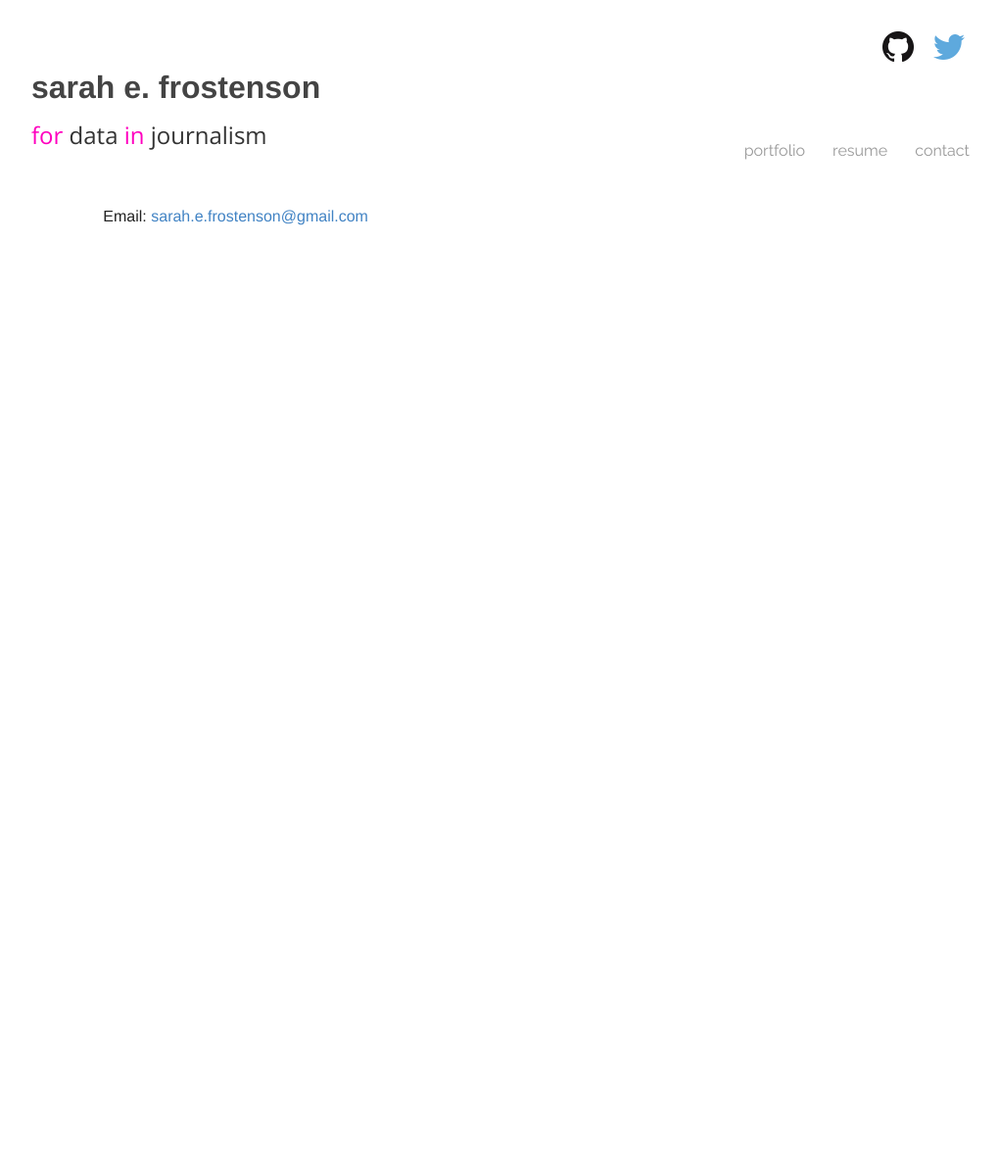
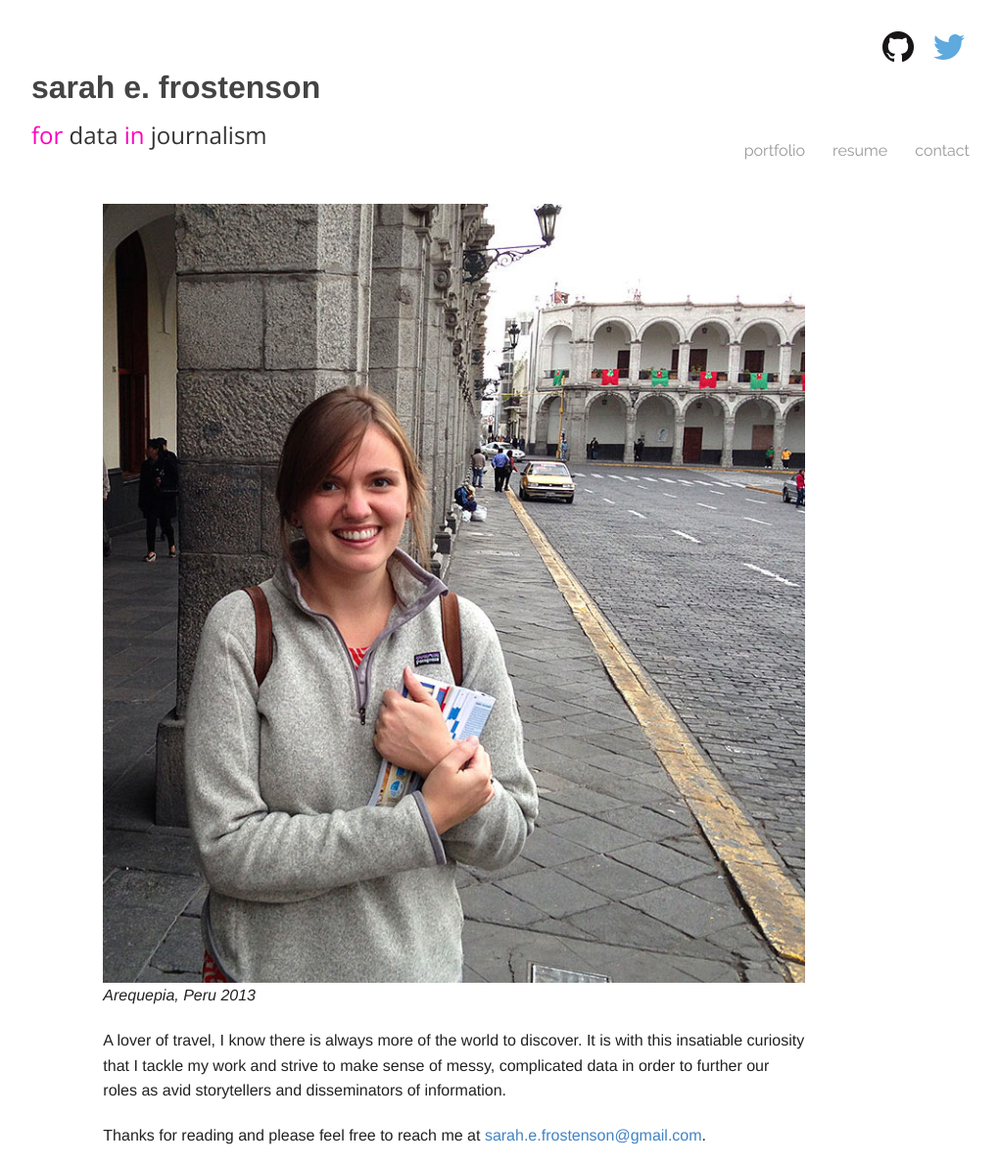
Before and after one commit to sfrostenson/sfrostenson.github.io, a Jekyll site: the page built from contact/index.html, in a window 1280 px wide. Shown: the whole page at 98% size, without its empty margins (123-1143 px from the left). Built offline with Jekyll 4.4.1, drawn with Linux system fonts in a browser that asks for light colours; Markdown is read by kramdown in place of the engine named in the settings; before the commit the page ends 900 px from its top, so only the background shows below that.

Commit message:
contact page

```diff
--- a/contact/index.html
+++ b/contact/index.html
@@ -3,5 +3,9 @@ layout: contact
 title: Contact
 description: Contact Sarah E. Frostenson
 ---
+<img src='/images/contact/me.jpg'/>
 
-<p>Email: <a href="mailto:sarah.e.frostenson@gmail.com">sarah.e.frostenson@gmail.com</a></p>
+<p><em>Arequepia, Peru 2013</em></p>
+<p>A lover of travel, I know there is always more of the world to discover. It is with this insatiable curiosity that I tackle my work and strive to make sense of messy, complicated data in order to further our roles as avid storytellers and disseminators of information.</p>
+
+<p>Thanks for reading and please feel free to reach me at <a href="mailto:sarah.e.frostenson@gmail.com">sarah.e.frostenson@gmail.com</a>.</p>
--- a/projects/foundation-transparency.html
+++ b/projects/foundation-transparency.html
@@ -18,4 +18,4 @@ description: Glass Pockets, GrantCraft and the Reporting Commitment at the Found
 
 <p>Critics maintained that while the Reporting Commitment was a step in the right direction, the information shared wouldn't help grant seekers make better decisions about which foundations are worth approaching.</p>
 
-<p>Aaron Dorfamn, the executive director of the National Committee for Responsive Philanthropy, a watchdog group in Washington, D.C., told me that the biggest barrier isn&#39t access to information. &quotIt&#39s with decision-making power and the fact that many grant makers aren&#39t transparent about how they make decisions and who they are going to fund. It would be useful for grant seekers to know the grant decision-making process, especially smaller nonprofits without multiple development staff members.&quot</p>
+<p>Aaron Dorfamn, the executive director of the National Committee for Responsive Philanthropy, a watchdog group in Washington, D.C., told me that the biggest barrier isn&#39;t access to information. &quot;It&#39;s with decision-making power and the fact that many grant makers aren&#39;t transparent about how they make decisions and who they are going to fund. It would be useful for grant seekers to know the grant decision-making process, especially smaller nonprofits without multiple development staff members.&quot;</p>
--- a/projects/foundations-increase-funding-for-data-projects.html
+++ b/projects/foundations-increase-funding-for-data-projects.html
@@ -14,10 +14,10 @@ description: Bill &amp; Melinda Gates Foundation, Robert Wood Johnson Foundation
 
 <p>The Gates grants are one in a handful of new philanthropic efforts to draw on complex sets of data to tackle humanitarian challenges. More are likely to come soon, say experts.</p>
 
-<p>&quotAll this hype around data is making nonprofits and government pay more attention,&quot says Rayid Ghani, chief scientist for President Obama&#39s reelection campaign and founder of a fellowship program that pairs data-science students with charities and government agencies. &quotFoundations have the power to direct what companies and nonprofits do and are pushing to make nonprofits more data savvy and better data collectors.&quot</p>
+<p>&quot;All this hype around data is making nonprofits and government pay more attention,&quot; says Rayid Ghani, chief scientist for President Obama&#39;s reelection campaign and founder of a fellowship program that pairs data-science students with charities and government agencies. &quot;Foundations have the power to direct what companies and nonprofits do and are pushing to make nonprofits more data savvy and better data collectors.&quot;</p>
 
 <p>Last summer the John S. and James L. Knight Foundation put out a call for projects that use sets of data to improve public health. The foundation plans to award $2.2-million in grants to a handful of groups, with recipients to be announced in January. In September, 40 semifinalists were selected from a pool of 686 applications.</p>
 
-<p>&quotWe&#39ve received entries that use existing health databases or crowdsourcing to develop databases that don&#39t exist,&quot says Michael Maness, a vice president at the foundation.</p>
+<p>&quot;We&#39;ve received entries that use existing health databases or crowdsourcing to develop databases that don&#39;t exist,&quot; says Michael Maness, a vice president at the foundation.</p>
 
 <p>The Robert Wood Johnson Foundation and the California HealthCare Foundation, which helped Knight design the grant challenge, have offered an additional $100,000 each for proposals that further their missions.</p>
```
Also changed, not shown: contact/me.jpg (added), images/contact/me.jpg (added).
